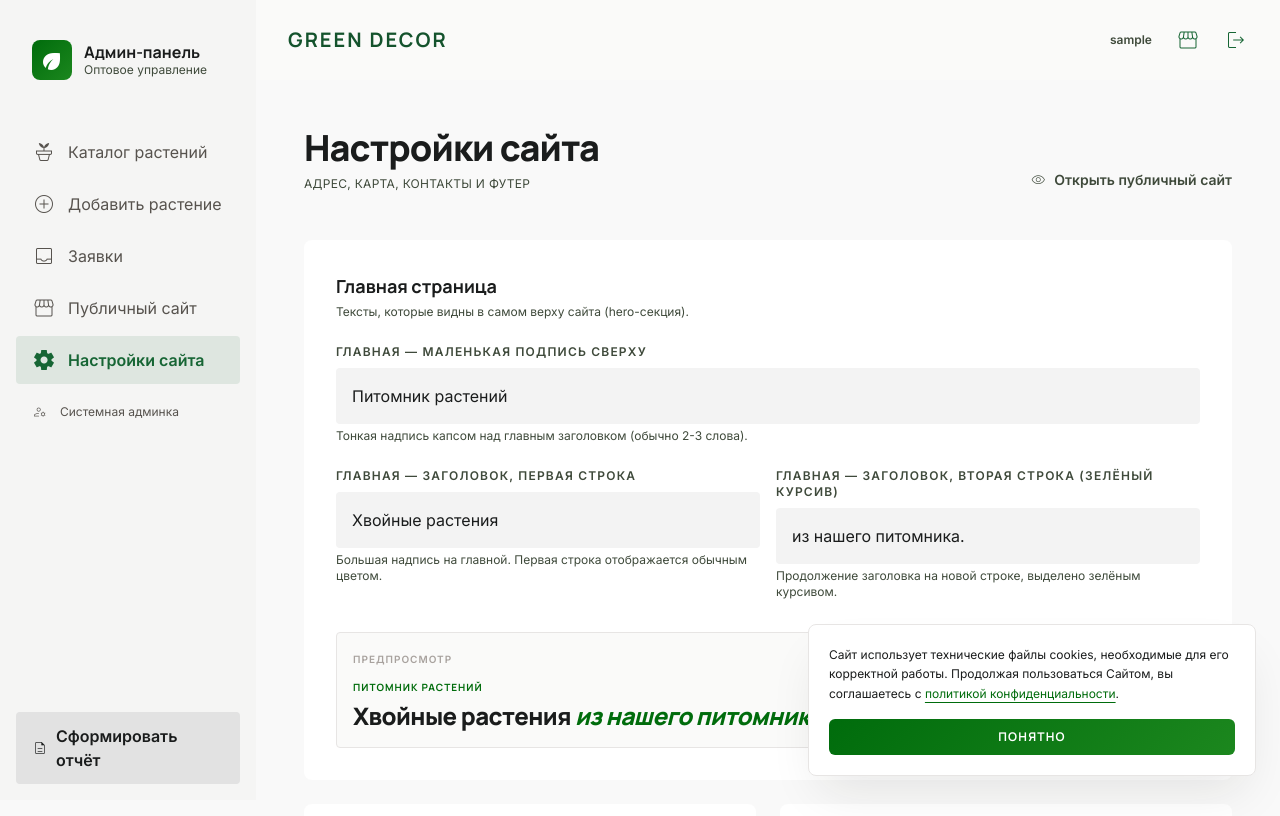
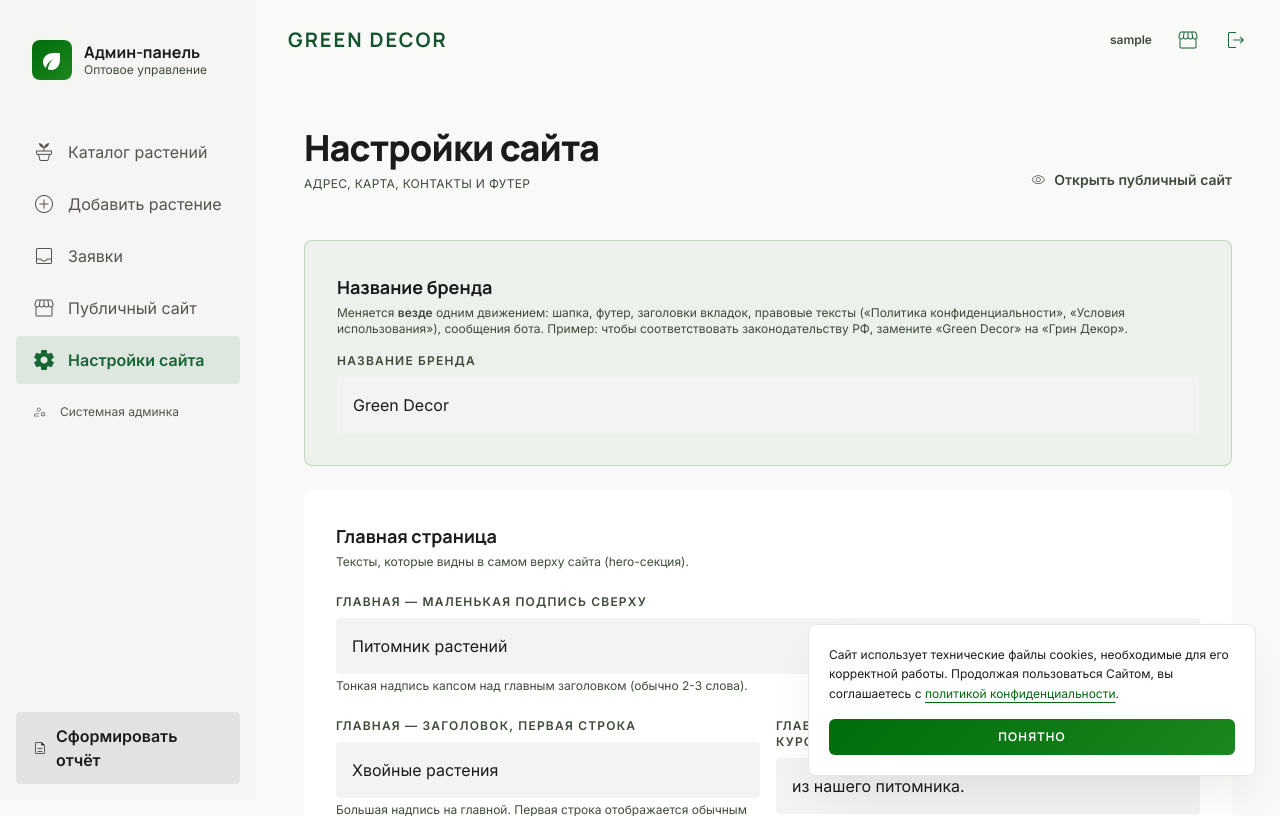
Before and after one commit to AlexandriaBricoz/green-decor-site, a Django app: page /admin/settings/ in a window 1280 px wide. Shown: the top 816 px of the page. Run offline with Django 5.2, Linux system fonts and the light colour scheme; the visitor is signed in with stand-in values (Sample User, id 1); data comes from the database, SQL or seed files in the repository; data that the repository does not hold is empty; some libraries are stand-ins or nearby versions.

Commit message:
Add configurable brand name
- SiteSettings.brand_name (default «Green Decor», миграция 0010).
- Все хардкоды «Green Decor» в шаблонах заменены на переменную с fallback,
  включая заголовки страниц, шапку, футер, правовые тексты и логин.
- HELP_TEXT Telegram-бота собирается динамически из настроек.
- В форме настроек — отдельный выделенный блок с подсказкой, чтобы
  можно было заменить «Green Decor» на «Грин Декор» одним движением.

Co-Authored-By: Claude Opus 4.7 (1M context) <noreply@anthropic.com>

```diff
--- a/catalog/forms.py
+++ b/catalog/forms.py
@@ -142,6 +142,7 @@ class SiteSettingsForm(forms.ModelForm):
     class Meta:
         model = SiteSettings
         fields = (
+            "brand_name",
             "hero_kicker",
             "hero_title",
             "hero_title_accent",
@@ -160,6 +161,9 @@ class SiteSettingsForm(forms.ModelForm):
             "copyright_text",
         )
         widgets = {
+            "brand_name": forms.TextInput(
+                attrs={"class": _INPUT_CLASS, "placeholder": "Green Decor"}
+            ),
             "hero_kicker": forms.TextInput(
                 attrs={"class": _INPUT_CLASS, "placeholder": "Питомник растений"}
             ),
--- a/catalog/models.py
+++ b/catalog/models.py
@@ -4,6 +4,17 @@ from django.db import models
 class SiteSettings(models.Model):
     """Одна запись на весь сайт — контакты, адрес, карта, футер."""
 
+    brand_name = models.CharField(
+        "Название бренда",
+        max_length=100,
+        blank=True,
+        default="Green Decor",
+        help_text=(
+            "Название компании/бренда. Показывается в шапке, футере, "
+            "заголовках вкладок и во всех правовых текстах. Если поле пусто, "
+            "будет использоваться «Green Decor»."
+        ),
+    )
     hero_kicker = models.CharField(
         "Главная — маленькая подпись сверху",
         max_length=100,
--- a/templates/base.html
+++ b/templates/base.html
@@ -3,7 +3,7 @@
 <head>
 <meta charset="utf-8"/>
 <meta content="width=device-width, initial-scale=1.0" name="viewport"/>
-<title>{% block title %}Green Decor — Оптовый питомник хвойных растений{% endblock %}</title>
+<title>{% block title %}{{ site_settings.brand_name|default:"Green Decor" }} — Оптовый питомник хвойных растений{% endblock %}</title>
 
 <link href="https://fonts.googleapis.com" rel="preconnect"/>
 <link crossorigin="" href="https://fonts.gstatic.com" rel="preconnect"/>
--- a/templates/catalog/_admin_topbar.html
+++ b/templates/catalog/_admin_topbar.html
@@ -1,6 +1,6 @@
 <header class="flex justify-between items-center px-6 md:px-8 h-20 w-full bg-stone-50 dark:bg-stone-950 font-headline text-sm font-semibold tracking-tight">
   <div class="text-xl font-bold text-green-900 dark:text-green-200 uppercase tracking-widest">
-    Green Decor
+    {{ site_settings.brand_name|default:"Green Decor" }}
   </div>
   <div class="flex items-center gap-6">
     <span class="hidden md:inline text-xs text-on-surface-variant font-label normal-case tracking-normal">
--- a/templates/catalog/inbox_delete.html
+++ b/templates/catalog/inbox_delete.html
@@ -1,6 +1,6 @@
 {% extends "base.html" %}
 
-{% block title %}Удалить заявку — Green Decor{% endblock %}
+{% block title %}Удалить заявку — {{ site_settings.brand_name|default:"Green Decor" }}{% endblock %}
 {% block body_class %}min-h-screen flex{% endblock %}
 
 {% block body %}
--- a/templates/catalog/inbox_detail.html
+++ b/templates/catalog/inbox_detail.html
@@ -1,6 +1,6 @@
 {% extends "base.html" %}
 
-{% block title %}Заявка от {{ obj.name }} — Green Decor{% endblock %}
+{% block title %}Заявка от {{ obj.name }} — {{ site_settings.brand_name|default:"Green Decor" }}{% endblock %}
 {% block body_class %}min-h-screen flex{% endblock %}
 
 {% block body %}
@@ -116,7 +116,7 @@
   </section>
 
   <footer class="flex justify-between items-center px-6 md:px-8 py-6 w-full border-t border-stone-200/40 bg-stone-50 text-xs text-stone-500">
-    <p>© 2024 Green Decor. Система управления оптовым инвентарём.</p>
+    <p>© 2024 {{ site_settings.brand_name|default:"Green Decor" }}. Система управления оптовым инвентарём.</p>
   </footer>
 </main>
 {% endblock %}
--- a/templates/catalog/inbox_list.html
+++ b/templates/catalog/inbox_list.html
@@ -1,6 +1,6 @@
 {% extends "base.html" %}
 
-{% block title %}Green Decor — Заявки{% endblock %}
+{% block title %}{{ site_settings.brand_name|default:"Green Decor" }} — Заявки{% endblock %}
 {% block body_class %}min-h-screen flex{% endblock %}
 
 {% block body %}
@@ -167,7 +167,7 @@
   </section>
 
   <footer class="flex justify-between items-center px-6 md:px-8 py-6 w-full border-t border-stone-200/40 bg-stone-50 text-xs text-stone-500">
-    <p>© 2024 Green Decor. Система управления оптовым инвентарём.</p>
+    <p>© 2024 {{ site_settings.brand_name|default:"Green Decor" }}. Система управления оптовым инвентарём.</p>
   </footer>
 </main>
 {% endblock %}
--- a/templates/catalog/inventory_list.html
+++ b/templates/catalog/inventory_list.html
@@ -1,6 +1,6 @@
 {% extends "base.html" %}
 
-{% block title %}Green Decor — Инвентарь{% endblock %}
+{% block title %}{{ site_settings.brand_name|default:"Green Decor" }} — Инвентарь{% endblock %}
 {% block body_class %}min-h-screen flex{% endblock %}
 
 {% block body %}
@@ -203,7 +203,7 @@
   </section>
 
   <footer class="flex justify-between items-center px-6 md:px-8 py-6 w-full border-t border-stone-200/40 dark:border-stone-800/30 bg-stone-50 dark:bg-stone-950 text-xs text-stone-500">
-    <p>© 2024 Green Decor. Система управления оптовым инвентарём.</p>
+    <p>© 2024 {{ site_settings.brand_name|default:"Green Decor" }}. Система управления оптовым инвентарём.</p>
     <div class="hidden md:flex gap-6">
       <a class="hover:text-green-700 transition-all" href="/django-admin/">Системная админка</a>
     </div>
--- a/templates/catalog/plant_delete.html
+++ b/templates/catalog/plant_delete.html
@@ -1,6 +1,6 @@
 {% extends "base.html" %}
 
-{% block title %}Удалить растение | Green Decor{% endblock %}
+{% block title %}Удалить растение | {{ site_settings.brand_name|default:"Green Decor" }}{% endblock %}
 {% block body_class %}min-h-screen flex{% endblock %}
 
 {% block body %}
--- a/templates/catalog/plant_form.html
+++ b/templates/catalog/plant_form.html
@@ -1,6 +1,6 @@
 {% extends "base.html" %}
 
-{% block title %}{% if is_edit %}Редактировать растение{% else %}Новое растение{% endif %} | Green Decor{% endblock %}
+{% block title %}{% if is_edit %}Редактировать растение{% else %}Новое растение{% endif %} | {{ site_settings.brand_name|default:"Green Decor" }}{% endblock %}
 {% block body_class %}min-h-screen flex{% endblock %}
 
 {% block body %}
@@ -155,7 +155,7 @@
   </section>
 
   <footer class="flex justify-between items-center px-6 md:px-8 py-6 w-full border-t border-stone-200/40 bg-stone-50 text-xs text-stone-500">
-    <p>© 2024 Green Decor. Система управления оптовым инвентарём.</p>
+    <p>© 2024 {{ site_settings.brand_name|default:"Green Decor" }}. Система управления оптовым инвентарём.</p>
   </footer>
 </main>
 
--- a/templates/catalog/settings_form.html
+++ b/templates/catalog/settings_form.html
@@ -1,6 +1,6 @@
 {% extends "base.html" %}
 
-{% block title %}Настройки сайта | Green Decor{% endblock %}
+{% block title %}Настройки сайта | {{ site_settings.brand_name|default:"Green Decor" }}{% endblock %}
 {% block body_class %}min-h-screen flex{% endblock %}
 
 {% block body %}
@@ -43,6 +43,18 @@
 
     <form method="post" class="grid grid-cols-12 gap-6">
       {% csrf_token %}
+
+      <!-- Название бренда -->
+      <div class="col-span-12 p-6 md:p-8 bg-primary/5 border border-primary/20 rounded-xl">
+        <h2 class="font-headline font-bold text-lg text-on-surface mb-1">Название бренда</h2>
+        <p class="text-xs text-on-surface-variant mb-4">
+          Меняется <b>везде</b> одним движением: шапка, футер, заголовки вкладок, правовые тексты («Политика конфиденциальности», «Условия использования»), сообщения бота.
+          Пример: чтобы соответствовать законодательству РФ, замените «{{ site_settings.brand_name|default:"Green Decor" }}» на «Грин Декор».
+        </p>
+        <label class="block text-xs font-bold uppercase tracking-widest text-on-surface-variant mb-2" for="{{ form.brand_name.id_for_label }}">{{ form.brand_name.label }}</label>
+        {{ form.brand_name }}
+        {% if form.brand_name.errors %}<p class="text-xs text-error mt-1">{{ form.brand_name.errors|join:" " }}</p>{% endif %}
+      </div>
 
       <!-- Главная страница -->
       <div class="col-span-12 p-6 md:p-8 bg-surface-container-lowest rounded-xl">
@@ -208,7 +220,7 @@
   </section>
 
   <footer class="flex justify-between items-center px-6 md:px-8 py-6 w-full border-t border-stone-200/40 bg-stone-50 text-xs text-stone-500">
-    <p>© 2024 Green Decor. Система управления оптовым инвентарём.</p>
+    <p>© 2024 {{ site_settings.brand_name|default:"Green Decor" }}. Система управления оптовым инвентарём.</p>
   </footer>
 </main>
 {% endblock %}
--- a/templates/catalog/terms.html
+++ b/templates/catalog/terms.html
@@ -1,12 +1,12 @@
 {% extends "base.html" %}
 
-{% block title %}Условия использования — Green Decor{% endblock %}
+{% block title %}Условия использования — {{ site_settings.brand_name|default:"Green Decor" }}{% endblock %}
 
 {% block body %}
 <nav class="fixed top-0 w-full z-50 bg-white/80 dark:bg-stone-950/80 backdrop-blur-md shadow-sm shadow-stone-900/5">
   <div class="flex justify-between items-center px-6 md:px-12 py-6 max-w-screen-2xl mx-auto">
     <a href="{% url 'catalog:home' %}" class="text-2xl font-bold tracking-tighter text-green-900 dark:text-green-100 font-headline uppercase">
-      Green Decor
+      {{ site_settings.brand_name|default:"Green Decor" }}
     </a>
     <a href="{% url 'catalog:home' %}" class="font-headline font-bold uppercase tracking-widest text-xs text-on-surface-variant hover:text-primary transition-colors">
       На главную
@@ -26,7 +26,7 @@
 
     <div>
       <h2 class="text-2xl font-headline font-bold mb-4">1. Общие положения</h2>
-      <p>Настоящие Условия использования (далее — «Условия») регулируют порядок использования сайта Green Decor (далее — «Сайт»). Владелец Сайта: {{ site_settings.legal_entity|default:'ИП Суслова' }}{% if site_settings.inn %}, ИНН {{ site_settings.inn }}{% endif %} (далее — «Питомник»).</p>
+      <p>Настоящие Условия использования (далее — «Условия») регулируют порядок использования сайта {{ site_settings.brand_name|default:"Green Decor" }} (далее — «Сайт»). Владелец Сайта: {{ site_settings.legal_entity|default:'ИП Суслова' }}{% if site_settings.inn %}, ИНН {{ site_settings.inn }}{% endif %} (далее — «Питомник»).</p>
       <p class="mt-3">Начиная использовать Сайт, оставляя заявку или скачивая материалы, пользователь подтверждает, что ознакомился с настоящими Условиями и <a href="{% url 'catalog:privacy' %}" class="text-primary underline underline-offset-2">Политикой конфиденциальности</a>, согласен с ними и обязуется их соблюдать.</p>
     </div>
 
--- a/templates/registration/login.html
+++ b/templates/registration/login.html
@@ -1,6 +1,6 @@
 {% extends "base.html" %}
 
-{% block title %}Вход — Green Decor{% endblock %}
+{% block title %}Вход — {{ site_settings.brand_name|default:"Green Decor" }}{% endblock %}
 
 {% block body %}
 <div class="min-h-screen flex items-center justify-center px-6 py-12 bg-surface-container-low">
@@ -10,7 +10,7 @@
         <span class="w-12 h-12 rounded-xl deep-forest-gradient flex items-center justify-center text-white">
           <span class="material-symbols-outlined" style="font-variation-settings: 'FILL' 1;">eco</span>
         </span>
-        <span class="font-headline font-extrabold tracking-tighter text-2xl text-green-900 uppercase">Green Decor</span>
+        <span class="font-headline font-extrabold tracking-tighter text-2xl text-green-900 uppercase">{{ site_settings.brand_name|default:"Green Decor" }}</span>
       </a>
       <p class="text-on-surface-variant text-xs uppercase tracking-widest font-label mt-4">Вход в админ-панель</p>
     </div>
```
Also changed, not shown: contacts/views.py (+9 -4 lines), templates/catalog/home.html (+5 -5 lines), templates/catalog/privacy.html (+5 -5 lines), catalog/migrations/0010_sitesettings_brand_name.py (added).
